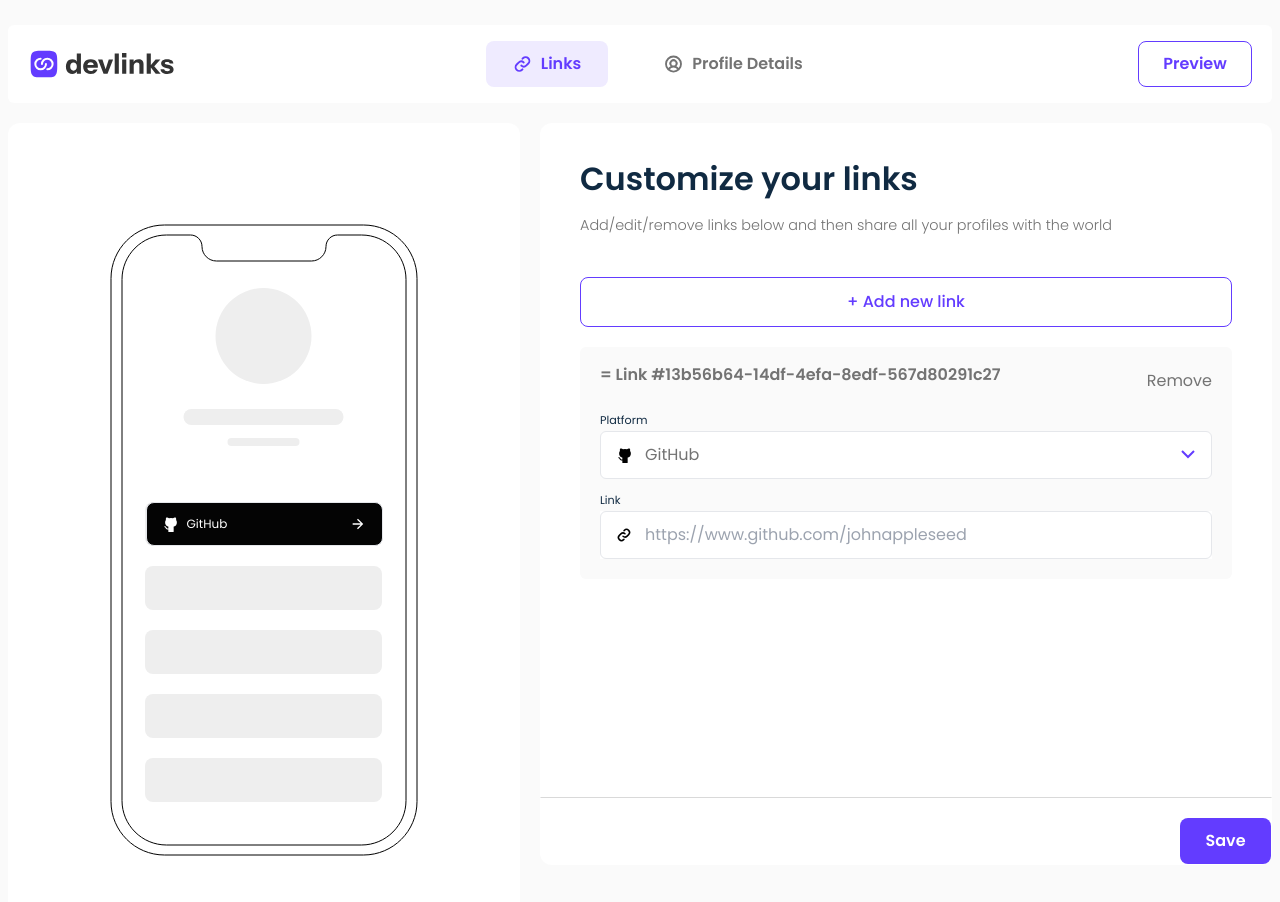
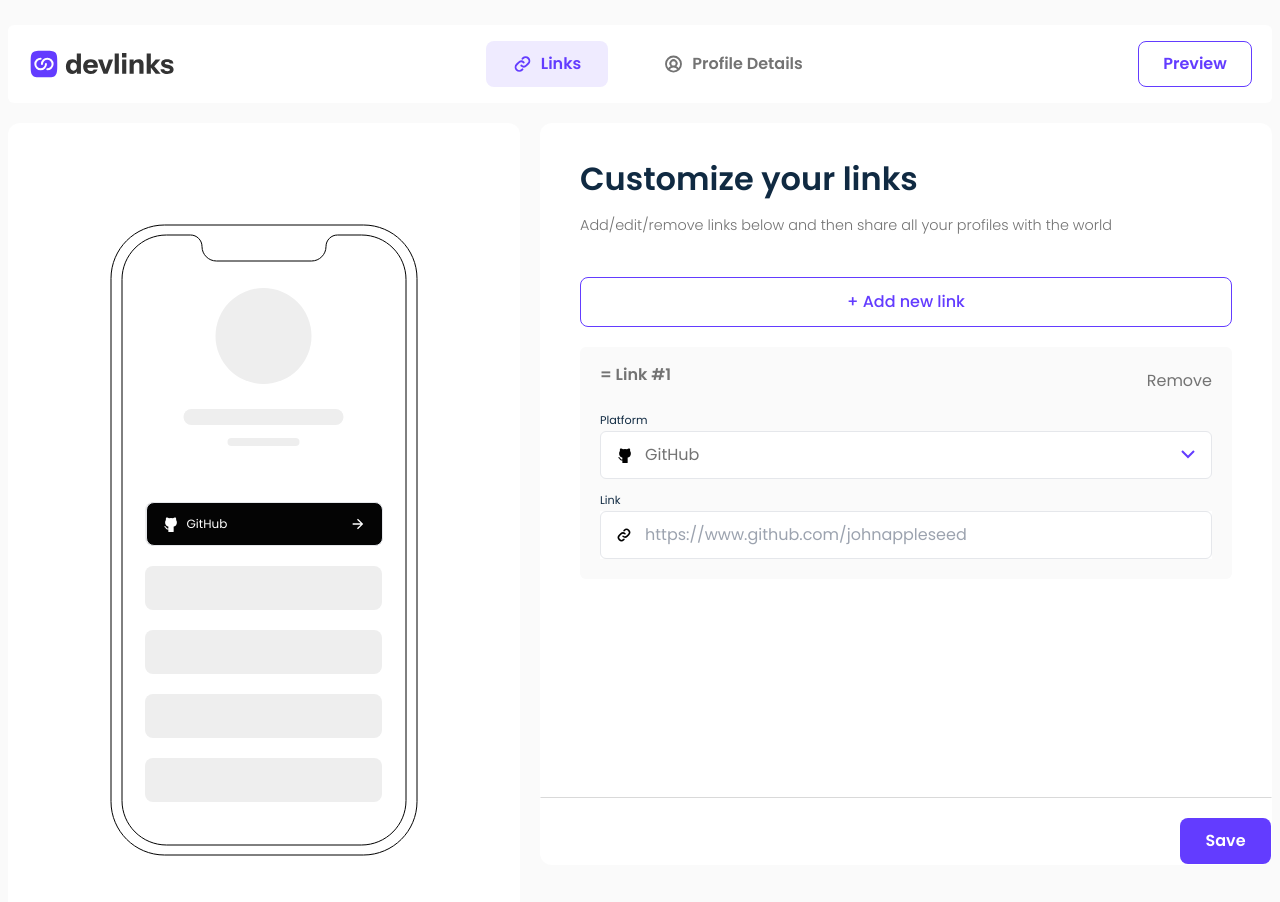
Before and after one commit to sandro21-glitch/link-sharing-app, a React (Vite) app: page /account in a window 1280 px wide. Both pictures are taken after a click on the button "+ Add new link". Shown: the top 902 px of the page. Built offline with nearby package versions, Linux system fonts and the light colour scheme.

Commit message:
feat: add link removal functionality in SingleLinkHeader

```diff
--- a/src/features/account/linksPage/customizeLinks/SingleLinkHeader.tsx
+++ b/src/features/account/linksPage/customizeLinks/SingleLinkHeader.tsx
@@ -1,13 +1,21 @@
+import { useAppDispatch } from "../../../../hooks/reduxHooks";
+import { removeLink } from "../../../links";
 type LinkHeaderTypes = {
-  id: number;
+  id: string;
 };
 const SingleLinkHeader = ({ id }: LinkHeaderTypes) => {
+  const dispatch = useAppDispatch();
+
   return (
     <header className="w-full flex justify-between items-center mb-3">
-      <h1 className="text-[1rem] font-semibold text-darkGrey">
-        = Link #{id}
-      </h1>
-      <button className="text-darkGrey hover:text-strongPurple">Remove</button>
+      <h1 className="text-[1rem] font-semibold text-darkGrey">= Link #1</h1>
+      <button
+        type="button"
+        onClick={() => dispatch(removeLink(id))}
+        className="text-darkGrey hover:text-strongPurple"
+      >
+        Remove
+      </button>
     </header>
   );
 };
```
